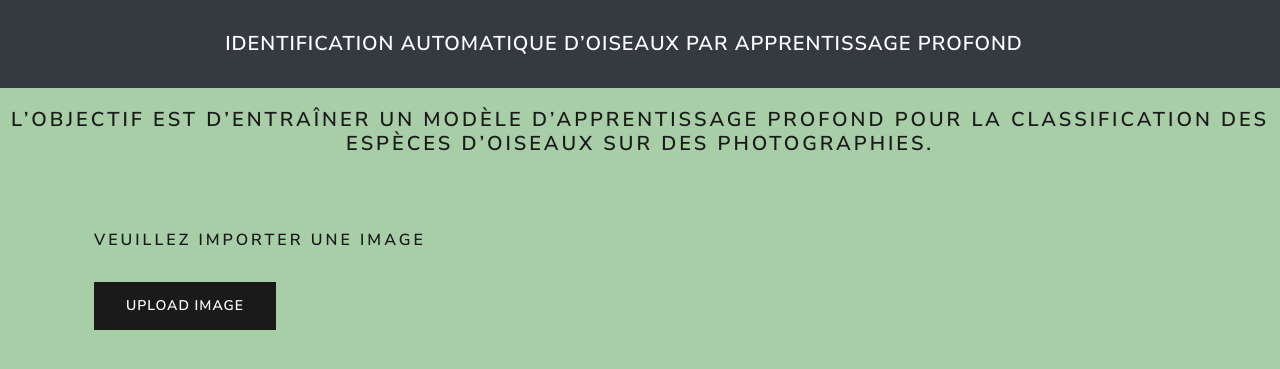
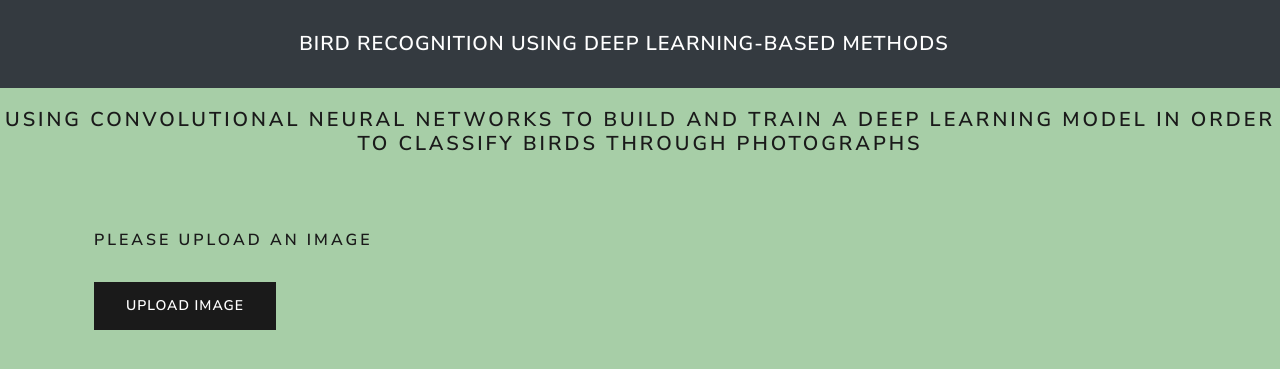
Before and after one commit to yassine-rd/bird_species_classification, a Flask app: page / in a window 1280 px wide. Shown: the top 369 px of the page. Run offline with Flask 2, Linux system fonts and the light colour scheme; some libraries are stand-ins or nearby versions.

Commit message:
updating web app template

```diff
--- a/flask-main/templates/index.html
+++ b/flask-main/templates/index.html
@@ -14,12 +14,16 @@
 <body>
     <nav class="navbar navbar-dark bg-dark">
         <div class="container">
-            <a class="navbar-brand" href="https://germain-forestier.info/bird.pdf" target="_blank">Identification automatique d’oiseaux par apprentissage profond </a>
+            <a class="navbar-brand" href="https://github.com/yassine-rd/bird_species_classification" target="_blank">
+                Bird recognition using deep learning-based methods
+            </a>
         </div>
     </nav>
     <div id="motivation">
         <h4>
-            <a href="https://colab.research.google.com/drive/1_R3MdYO4mpUEayap_NNaMBfrzZ5p2lb-?usp=sharing" target="_blank" id="colab">L’objectif est d’entraîner un modèle d’apprentissage profond pour la classification des espèces d’oiseaux sur des photographies.</a>
+            <a href="https://colab.research.google.com/drive/17DVyhanaVlUjsj_em4lUi9RJfhJf224S?usp=sharing" target="_blank" id="colab">
+                Using convolutional neural networks to build and train a deep learning model in order to classify birds through photographs
+            </a>
         </h4>
     </div>
     <div class="container">
@@ -27,7 +31,7 @@
             <div class="container">
                 <div class="row">
                     <div class="col-sm">
-                        <h5>Veuillez importer une image</h5>
+                        <h5>Please upload an image</h5>
                         <form action="http://http://127.0.0.1:5000/predict" id="upload-file" method="post"
                             enctype="multipart/form-data">
                             <div class="form-group">
```
